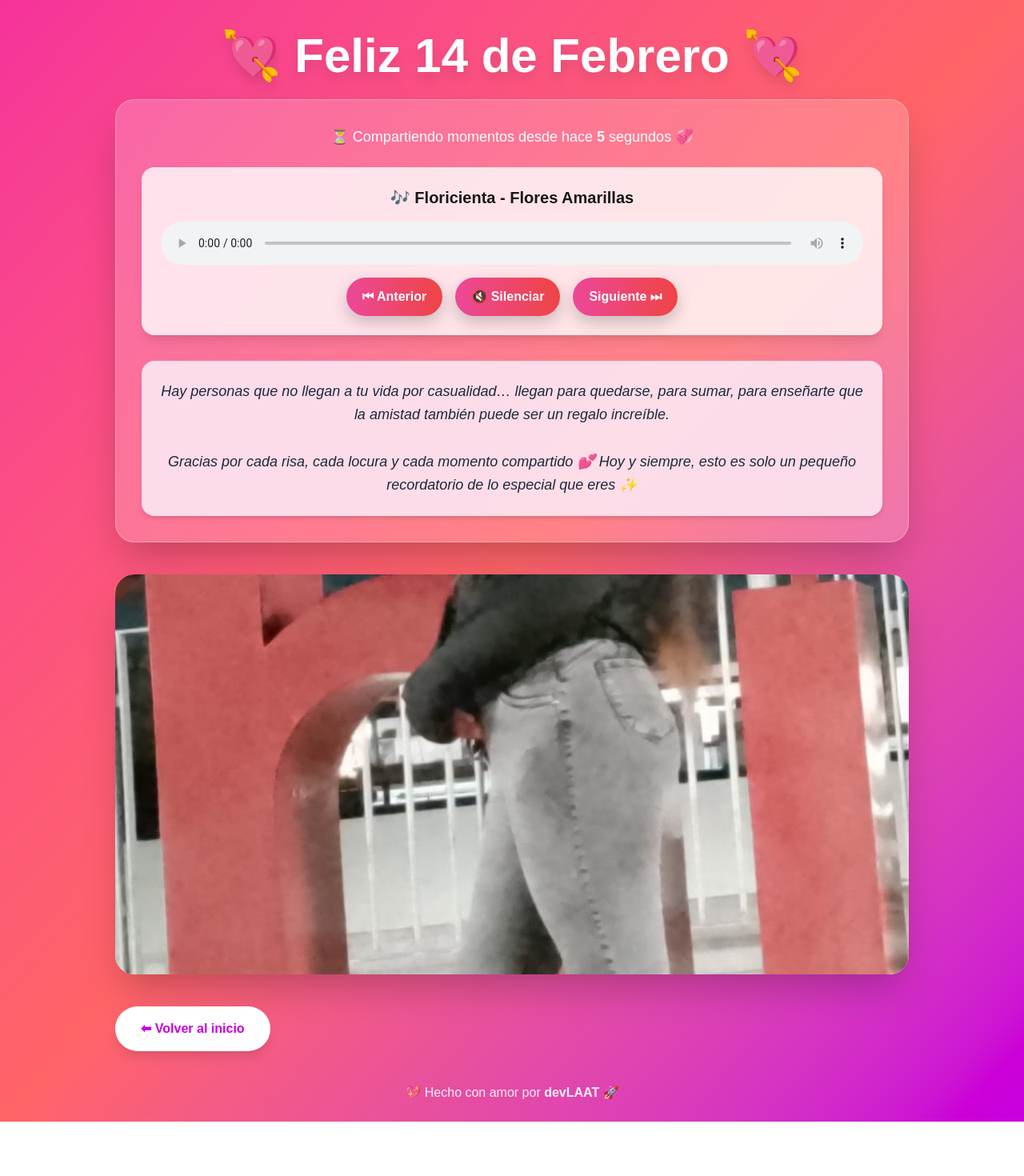
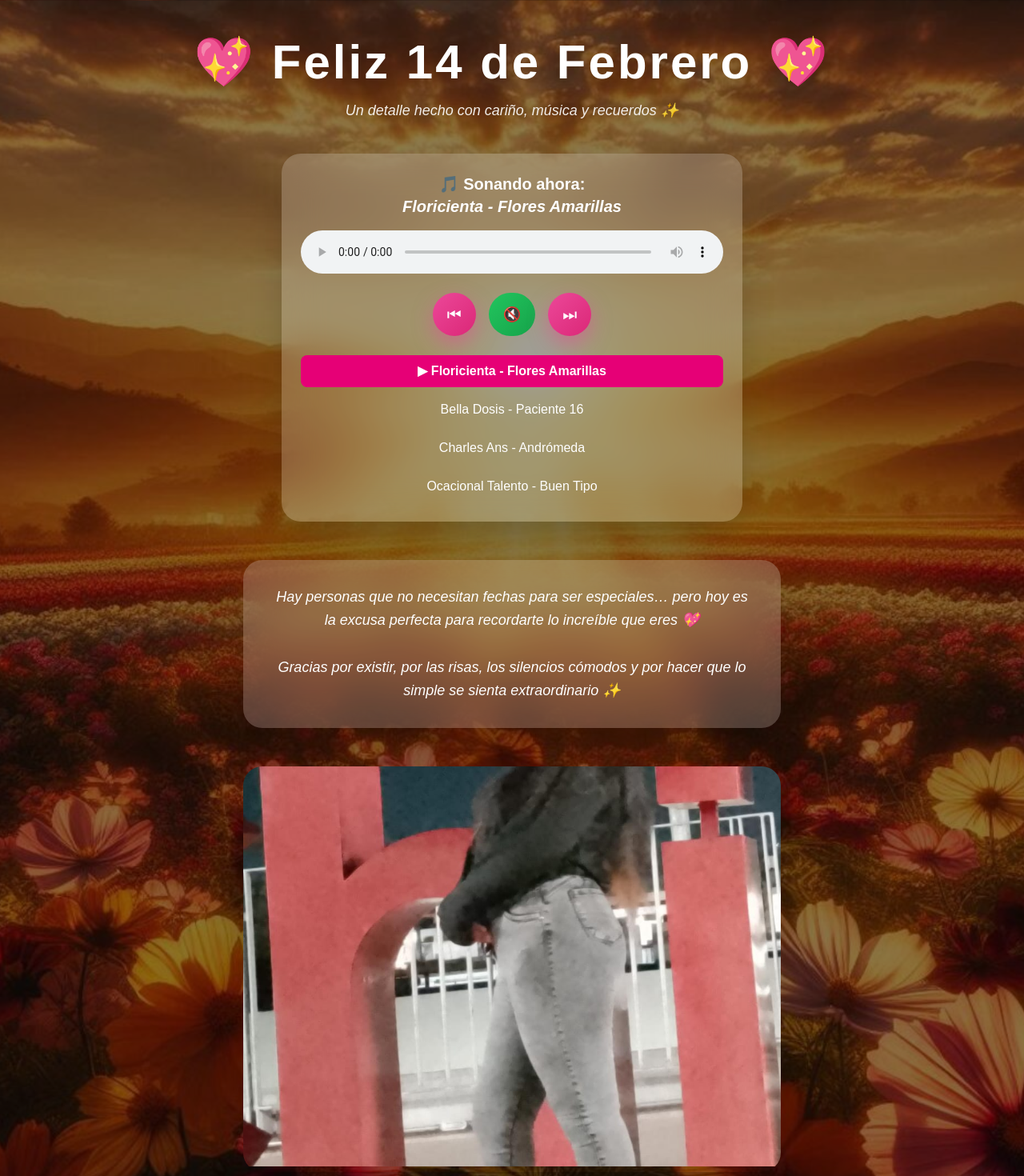
Before and after one commit to devlaat/evcard, a Next.js app: page /more in a window 1280 px wide. Shown: the top 1470 px of the page at 80% size. Before the commit the page ends 1402 px from the top, so only its background shows below. Built offline with nearby package versions, Linux system fonts and the light colour scheme.

Commit message:
New menu

```diff
--- a/app/more/page.js
+++ b/app/more/page.js
@@ -17,13 +17,8 @@ export default function More() {
 
   const [currentSong, setCurrentSong] = useState(0);
   const [muted, setMuted] = useState(false);
+  const [darkMode, setDarkMode] = useState(false);
   const audioRef = useRef(null);
-  const [seconds, setSeconds] = useState(0);
-
-  useEffect(() => {
-    const timer = setInterval(() => setSeconds((s) => s + 1), 1000);
-    return () => clearInterval(timer);
-  }, []);
 
   const handleEnded = () => {
     setCurrentSong((prev) => (prev + 1) % playlist.length);
@@ -38,7 +33,7 @@ export default function More() {
   const settings = {
     dots: true,
     infinite: true,
-    speed: 900,
+    speed: 1200,
     slidesToShow: 1,
     slidesToScroll: 1,
     autoplay: true,
@@ -46,144 +41,186 @@ export default function More() {
   };
 
   return (
-    <div className="relative min-h-screen overflow-hidden bg-gradient-to-br from-pink-500 via-red-400 to-fuchsia-600 flex flex-col items-center">
-
-      {/* Corazones flotantes */}
-      <div className="absolute inset-0 pointer-events-none">
+    <div
+      className={`min-h-screen relative overflow-hidden ${
+        darkMode ? "bg-gray-900" : "bg-white"
+      }`}
+    >
+      {/* 💖 Love Particles */}
+      <div className="absolute inset-0 z-0 pointer-events-none">
         {[...Array(25)].map((_, i) => (
           <span
             key={i}
-            className="absolute text-white opacity-20 animate-float"
+            className="absolute text-pink-400 opacity-70 animate-float"
             style={{
               left: `${Math.random() * 100}%`,
-              fontSize: `${Math.random() * 24 + 10}px`,
-              animationDelay: `${Math.random() * 5}s`,
+              fontSize: `${Math.random() * 25 + 15}px`,
+              animationDuration: `${Math.random() * 10 + 8}s`,
             }}
           >
-            💖
+            ❤️
           </span>
         ))}
       </div>
 
-      {/* CONTENIDO */}
-      <div className="relative z-10 w-full max-w-5xl px-4">
+      {/* Fondo */}
+      <div
+        className="absolute inset-0"
+        style={{
+          backgroundImage: "url('/campo.jpg')",
+          backgroundSize: "cover",
+          backgroundPosition: "center",
+          filter: "brightness(0.55)",
+        }}
+      />
 
-        {/* Título */}
-        <h1 className="text-center text-5xl md:text-6xl font-extrabold text-white drop-shadow-xl mt-10 mb-6">
-          💘 Feliz 14 de Febrero 💘
+      <div className="relative z-10 flex flex-col items-center">
+
+        {/* Header */}
+        <h1 className="mt-12 text-center text-5xl md:text-6xl font-extrabold text-white drop-shadow-xl tracking-wider">
+          💖 Feliz 14 de Febrero 💖
         </h1>
-
-        {/* Tarjeta Glass */}
-        <div className="backdrop-blur-xl bg-white/20 rounded-3xl shadow-2xl p-8 mb-10 border border-white/30">
-
-          {/* CONTADOR */}
-          <p className="text-center text-white text-lg mb-6">
-            ⏳ Compartiendo momentos desde hace <b>{seconds}</b> segundos 💞
+        <p className="mt-4 text-white text-lg opacity-90 italic">
+          Un detalle hecho con cariño, música y recuerdos ✨
         </p>
 
-          {/* REPRODUCTOR */}
-          <div className="bg-white/80 rounded-2xl p-6 shadow-lg mb-8">
-            <p className="text-center text-xl font-semibold mb-4">
-              🎶 {playlist[currentSong].name}
+        {/* Player */}
+        <div className="mt-10 w-full max-w-xl backdrop-blur-xl bg-white/20 rounded-3xl p-6 shadow-2xl">
+          <p className="text-center text-white text-xl mb-4 font-semibold">
+            🎵 Sonando ahora:
+            <br />
+            <span className="italic">{playlist[currentSong].name}</span>
           </p>
 
           <audio
             ref={audioRef}
             src={playlist[currentSong].file}
+            autoPlay
             controls
             muted={muted}
-              className="w-full mb-4"
             onEnded={handleEnded}
+            className="w-full rounded-xl mb-6"
           />
 
-            <div className="flex justify-center gap-4 flex-wrap">
+          <div className="flex justify-center gap-4 mb-6">
             <button
               onClick={() =>
                 setCurrentSong((currentSong - 1 + playlist.length) % playlist.length)
               }
-                className="btn"
+              className="btn-primary"
             >
-                ⏮ Anterior
+              ⏮
             </button>
 
             <button
               onClick={() => setMuted(!muted)}
-                className="btn"
+              className="btn-secondary"
             >
-                {muted ? "🔊 Activar" : "🔇 Silenciar"}
+              {muted ? "🔊" : "🔇"}
             </button>
 
             <button
               onClick={() => setCurrentSong((currentSong + 1) % playlist.length)}
-                className="btn"
+              className="btn-primary"
             >
-                Siguiente ⏭
+              ⏭
             </button>
+          </div>
+
+          <ul className="space-y-2">
+            {playlist.map((song, index) => (
+              <li
+                key={index}
+                onClick={() => setCurrentSong(index)}
+                className={`cursor-pointer text-center py-2 rounded-lg transition ${
+                  index === currentSong
+                    ? "bg-pink-600 text-white font-bold"
+                    : "text-white hover:bg-white/20"
+                }`}
+              >
+                {index === currentSong ? "▶ " : ""} {song.name}
+              </li>
+            ))}
+          </ul>
+        </div>
+
+        {/* Mensaje PRO */}
+        <div className="mt-12 max-w-2xl backdrop-blur-xl bg-white/20 rounded-3xl p-8 shadow-2xl">
+          <p className="text-white text-lg leading-relaxed text-center italic">
+            Hay personas que no necesitan fechas para ser especiales…
+            pero hoy es la excusa perfecta para recordarte lo increíble que eres 💖
+            <br /><br />
+            Gracias por existir, por las risas, los silencios cómodos
+            y por hacer que lo simple se sienta extraordinario ✨
+          </p>
+        </div>
+
+        {/* Carrusel */}
+        <div className="mt-12 w-full max-w-2xl">
+          <div className="rounded-3xl overflow-hidden shadow-2xl">
+            <Slider {...settings}>
+              {[1,2,3,4,5].map((i) => (
+                <div key={i} className="h-[500px]">
+                  <Image
+                    src={`/images/photo${i}.jpg`}
+                    alt={`Recuerdo ${i}`}
+                    width={800}
+                    height={800}
+                    className="w-full h-full object-cover"
+                  />
+                </div>
+              ))}
+            </Slider>
           </div>
         </div>
 
-          {/* MENSAJE */}
-          <div className="bg-pink-100/90 rounded-2xl p-6 text-center shadow-md">
-            <p className="text-lg italic text-gray-800 leading-relaxed">
-              Hay personas que no llegan a tu vida por casualidad…
-              llegan para quedarse, para sumar, para enseñarte que la amistad también
-              puede ser un regalo increíble.
-              <br /><br />
-              Gracias por cada risa, cada locura y cada momento compartido 💕
-              Hoy y siempre, esto es solo un pequeño recordatorio de lo especial que eres ✨
-            </p>
-          </div>
-        </div>
-
-        {/* CARRUSEL */}
-        <div className="bg-white rounded-3xl shadow-2xl overflow-hidden mb-10">
-          <Slider {...settings}>
-            {[1,2,3,4,5].map((n) => (
-              <Image
-                key={n}
-                src={`/images/photo${n}.jpg`}
-                alt={`Recuerdo ${n}`}
-                width={900}
-                height={900}
-                className="w-full h-[500px] object-cover"
-              />
-            ))}
-          </Slider>
-        </div>
-
-        {/* BOTÓN */}
+        {/* Botón */}
         <Link
           href="/"
-          className="inline-block mb-10 px-8 py-4 bg-white text-fuchsia-600 font-bold rounded-full shadow-lg hover:scale-105 transition"
+          className="mt-12 mb-10 px-8 py-3 rounded-full bg-pink-600 text-white font-bold shadow-lg hover:scale-105 transition"
         >
-          ⬅ Volver al inicio
+          Volver al inicio 💫
         </Link>
 
-        <footer className="text-white text-center mb-6 opacity-90">
-          💖 Hecho con amor por <b>devLAAT 🚀</b>
+        {/* Footer */}
+        <footer className="w-full text-center py-4 bg-black/60 text-white">
+          Hecho con 💖 por <span className="font-bold">devLAAT 🚀</span>
         </footer>
       </div>
 
-      {/* Animación */}
+      {/* Animaciones */}
       <style jsx>{`
-        .btn {
-          padding: 12px 20px;
-          background: linear-gradient(to right, #ec4899, #ef4444);
+        .animate-float {
+          animation: floatUp linear infinite;
+        }
+        @keyframes floatUp {
+          from {
+            transform: translateY(110vh);
+            opacity: 0;
+          }
+          to {
+            transform: translateY(-10vh);
+            opacity: 1;
+          }
+        }
+        .btn-primary {
+          padding: 12px 18px;
+          border-radius: 999px;
+          background: linear-gradient(135deg, #ec4899, #db2777);
           color: white;
+          font-size: 20px;
+          box-shadow: 0 10px 25px rgba(236,72,153,.5);
+          transition: transform .2s;
+        }
+        .btn-primary:hover {
+          transform: scale(1.1);
+        }
+        .btn-secondary {
+          padding: 12px 18px;
           border-radius: 999px;
-          font-weight: bold;
-          box-shadow: 0 8px 20px rgba(0,0,0,0.2);
-          transition: transform 0.2s;
-        }
-        .btn:hover {
-          transform: scale(1.08);
-        }
-        @keyframes float {
-          0% { transform: translateY(0); }
-          100% { transform: translateY(-120vh); }
-        }
-        .animate-float {
-          animation: float 12s linear infinite;
+          background: linear-gradient(135deg, #22c55e, #16a34a);
+          color: white;
+          font-size: 18px;
         }
       `}</style>
     </div>
```
Lines whose indentation alone changed are shown as unchanged.
